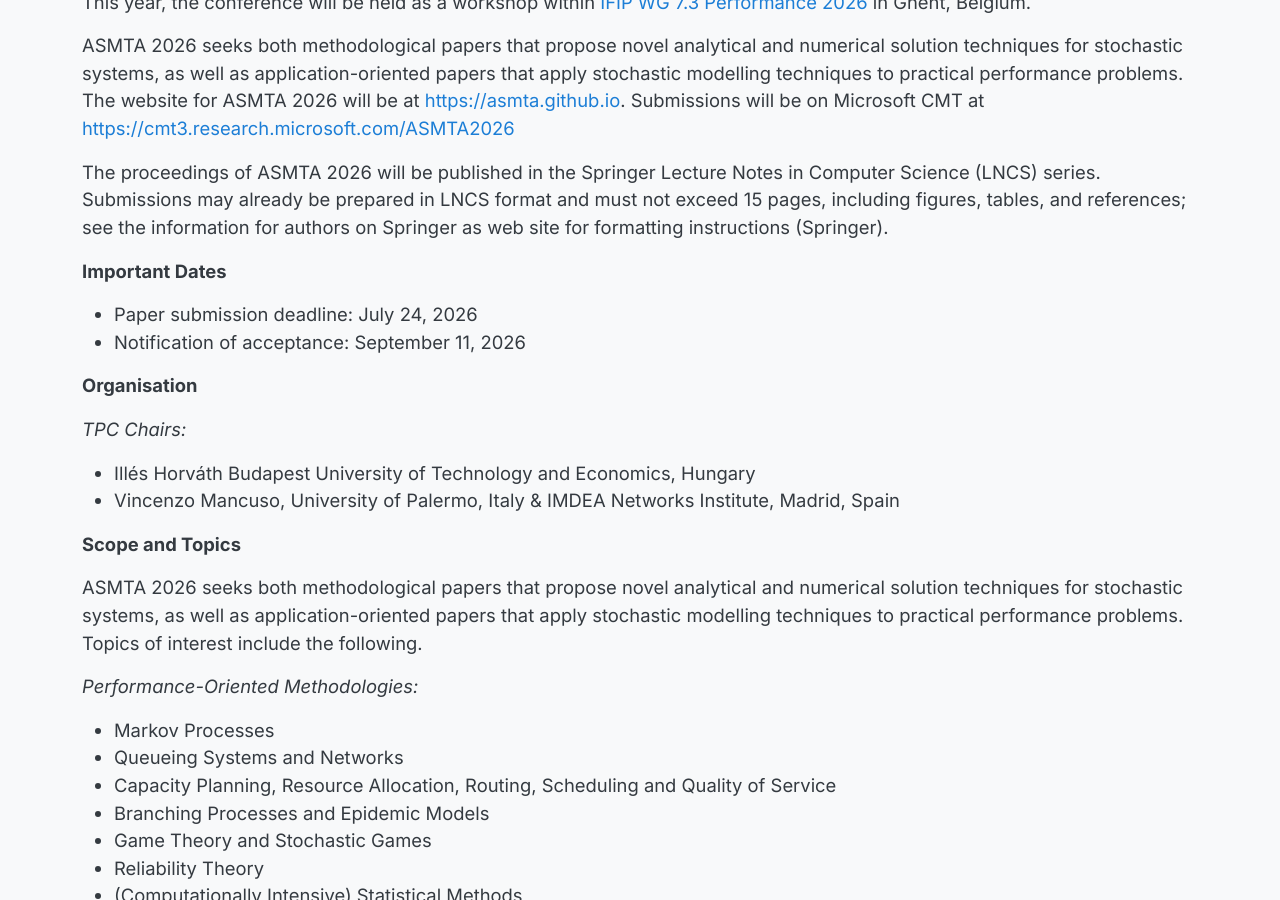
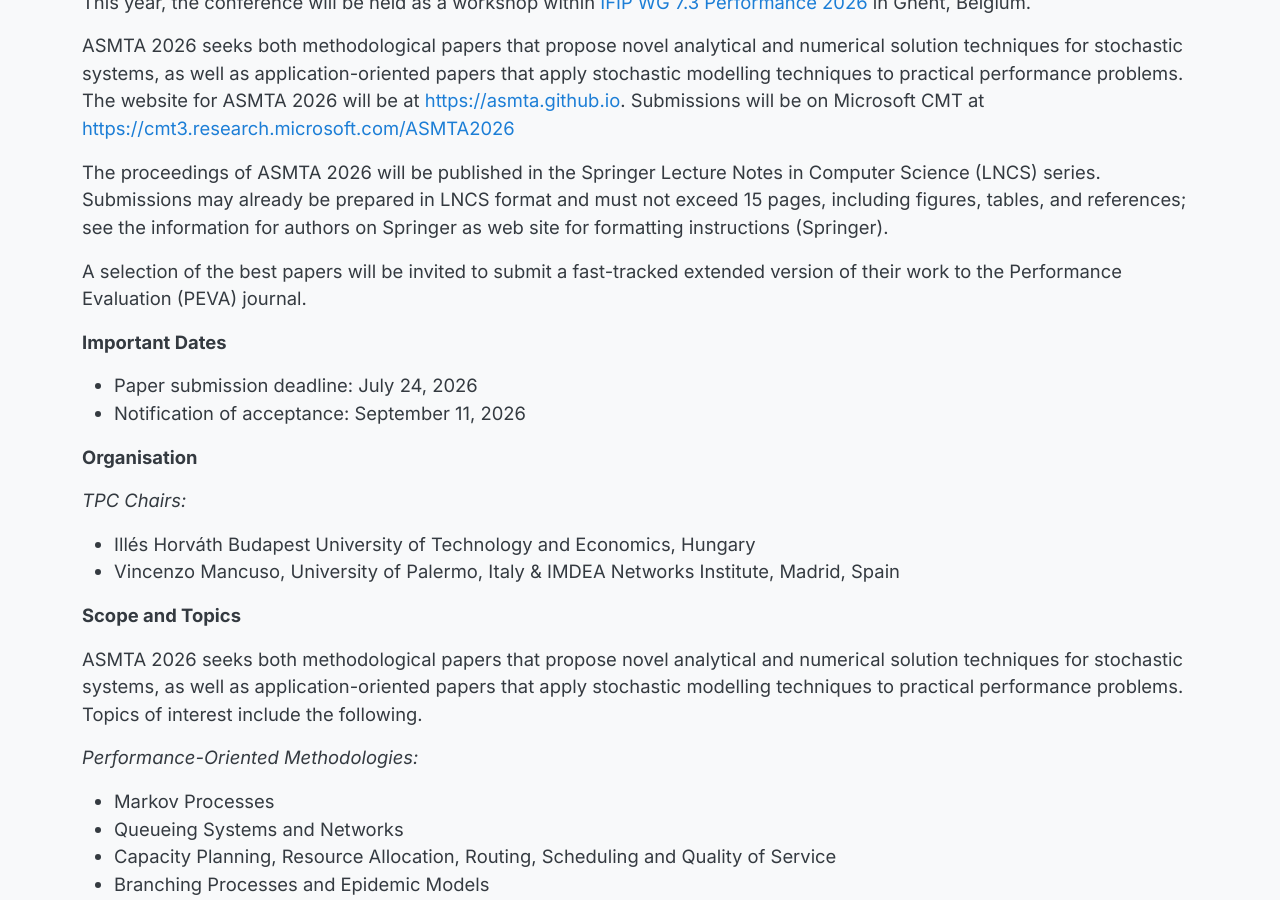
Before and after one commit to asmta/asmta.github.io, a Jekyll site: the page built from call.md, in a window 1280 px wide and 900 px high, scrolled down 424 px. Built offline with Jekyll 4.4.1, drawn with Linux system fonts in a browser that asks for light colours.

Commit message:
Update call.md

```diff
--- a/call.md
+++ b/call.md
@@ -14,6 +14,7 @@ The website for ASMTA 2026 will be at [https://asmta.github.io](https://asmta.gi
 
 The proceedings of ASMTA 2026 will be published in the Springer Lecture Notes in Computer Science (LNCS) series. Submissions may already be prepared in LNCS format and must not exceed 15 pages, including figures, tables, and references; see the information for authors on Springer as web site for formatting instructions (Springer).
 
+A selection of the best papers will be invited to submit a fast-tracked extended version of their work to the Performance Evaluation (PEVA) journal.
 
 **Important Dates**
 
```
